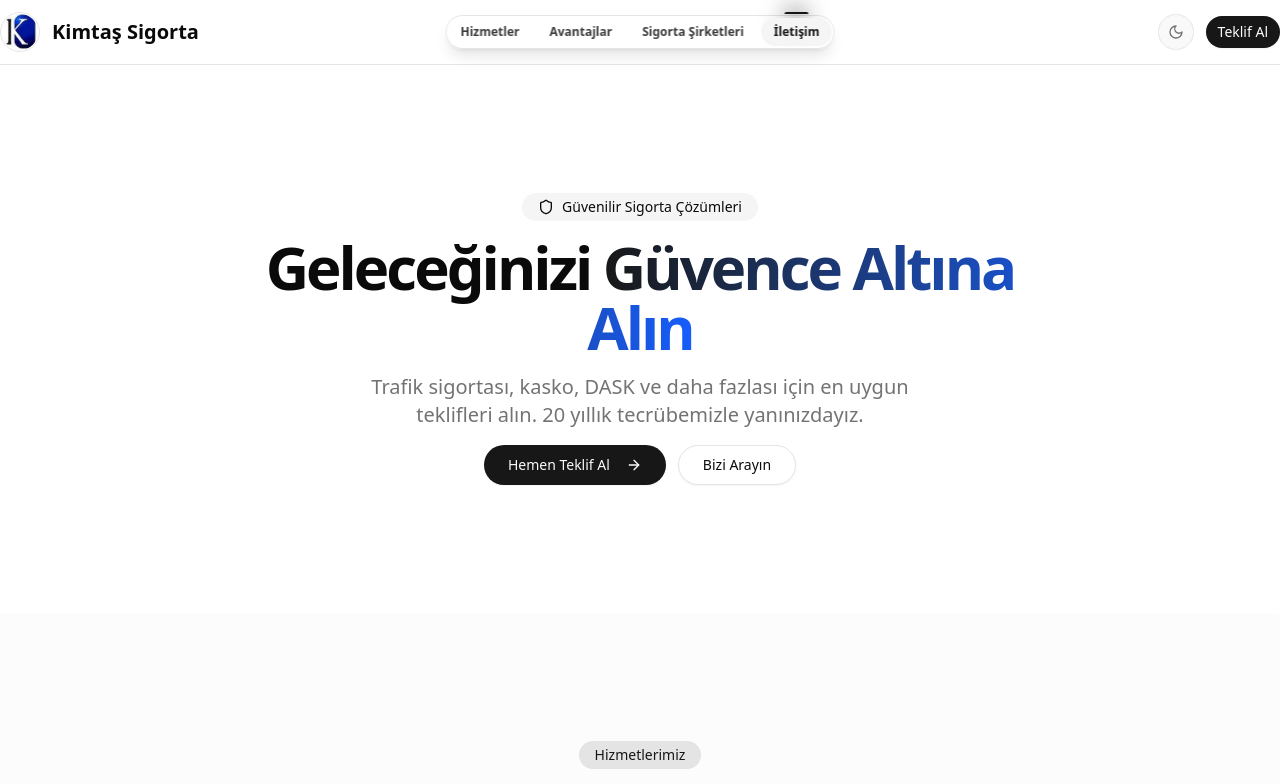
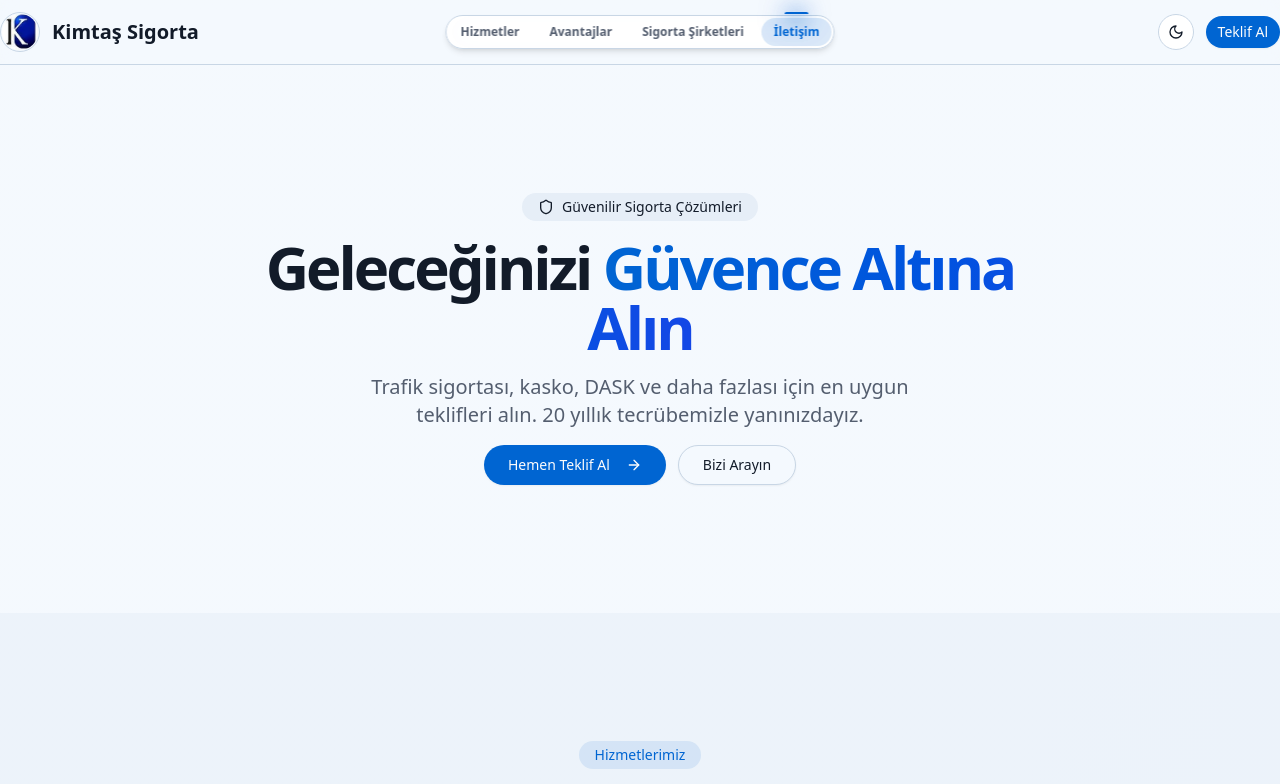
Before and after one commit to bedirhan327/Kimtas-Sigorta, a React (Vite) app: page / in a window 1280 px wide. Shown: the top 784 px of the page. Built offline with nearby package versions, Linux system fonts and the light colour scheme.

Commit message:
Renk paleti

```diff
--- a/src/App.tsx
+++ b/src/App.tsx
@@ -369,7 +369,7 @@ function TurkishInsuranceLanding() {
             <button
               type="button"
               onClick={handleThemeToggle}
-              className="inline-flex h-9 w-9 items-center justify-center rounded-full border border-border bg-muted/60 text-muted-foreground hover:bg-muted hover:text-foreground transition-colors"
+              className="inline-flex h-9 w-9 items-center justify-center rounded-full border border-border bg-card text-foreground hover:bg-accent hover:text-primary transition-colors dark:bg-muted/60 dark:text-muted-foreground dark:hover:bg-muted dark:hover:text-foreground"
               aria-label={isDark ? "Açık mod" : "Karanlık mod"}
             >
               {isDark ? (
@@ -457,7 +457,7 @@ function TurkishInsuranceLanding() {
                 <button
                   type="button"
                   onClick={handleThemeToggle}
-                  className="inline-flex h-10 w-full items-center justify-center rounded-full border border-border bg-muted/60 text-muted-foreground hover:bg-muted hover:text-foreground transition-colors text-sm"
+                  className="inline-flex h-10 w-full items-center justify-center rounded-full border border-border bg-card text-foreground hover:bg-accent hover:text-primary transition-colors text-sm dark:bg-muted/60 dark:text-muted-foreground dark:hover:bg-muted dark:hover:text-foreground"
                   aria-label={isDark ? "Açık mod" : "Karanlık mod"}
                 >
                   {isDark ? (
@@ -518,7 +518,7 @@ function TurkishInsuranceLanding() {
                     className="text-4xl font-bold tracking-tighter sm:text-5xl xl:text-6xl/none"
                   >
                     Geleceğinizi{" "}
-                    <span className="bg-gradient-to-r from-primary to-blue-600 bg-clip-text text-transparent">
+                    <span className="bg-gradient-to-r from-primary to-blue-700 bg-clip-text text-transparent">
                       Güvence Altına Alın
                     </span>
                   </motion.h1>
@@ -575,7 +575,7 @@ function TurkishInsuranceLanding() {
         {/* Services Section */}
         <section
           id="services"
-          className="w-full py-12 md:py-24 lg:py-32 bg-muted/30"
+          className="w-full py-12 md:py-24 lg:py-32 bg-muted/50 dark:bg-muted/30"
         >
           <motion.div
             initial="hidden"
@@ -625,7 +625,7 @@ function TurkishInsuranceLanding() {
                   key={service.title}
                   variants={itemFadeIn}
                   whileHover={{ y: -10, transition: { duration: 0.3 } }}
-                  className="group relative overflow-hidden rounded-3xl border p-6 shadow-sm transition-all hover:shadow-md bg-background text-left"
+                  className="group relative overflow-hidden rounded-3xl border border-border p-6 shadow-sm transition-all hover:shadow-md hover:border-primary/40 bg-card text-left dark:bg-background"
                   onClick={() => openServiceForm(service.title)}
                 >
                   <div className="absolute -right-20 -top-20 h-40 w-40 rounded-full bg-primary/10 group-hover:bg-primary/20 transition-all duration-300" />
@@ -701,7 +701,7 @@ function TurkishInsuranceLanding() {
                   key={advantage.title}
                   variants={itemFadeIn}
                   whileHover={{ scale: 1.05 }}
-                  className="flex flex-col items-center text-center p-6 rounded-3xl border bg-card"
+                  className="flex flex-col items-center text-center p-6 rounded-3xl border border-border bg-card shadow-sm dark:shadow-none"
                 >
                   <CheckCircle className="h-12 w-12 text-primary mb-4" />
                   <h3 className="text-lg font-bold mb-2">
@@ -871,7 +871,7 @@ function TurkishInsuranceLanding() {
               initial={{ opacity: 0, x: 50 }}
               whileInView={{ opacity: 1, x: 0 }}
               transition={{ duration: 0.6 }}
-              className="rounded-3xl border bg-card p-6 shadow-sm"
+              className="rounded-3xl border border-border bg-card p-6 shadow-sm"
             >
               <h3 className="text-xl font-bold mb-2">Teklif Formu</h3>
               <p className="text-sm text-muted-foreground mb-6">
@@ -1066,7 +1066,7 @@ function TurkishInsuranceLanding() {
       </main>
 
       {/* Footer */}
-      <footer className="w-full border-t bg-muted/30">
+      <footer className="w-full border-t bg-muted/50 dark:bg-muted/30">
         <motion.div
           initial="hidden"
           whileInView="visible"
--- a/src/components/ui/input.tsx
+++ b/src/components/ui/input.tsx
@@ -8,7 +8,7 @@ function Input({ className, type, ...props }: React.ComponentProps<"input">) {
       type={type}
       data-slot="input"
       className={cn(
-        "file:text-foreground placeholder:text-muted-foreground selection:bg-primary selection:text-primary-foreground dark:bg-input/30 border-input flex h-9 w-full min-w-0 rounded-md border bg-transparent px-3 py-1 text-base shadow-xs transition-[color,box-shadow] outline-none file:inline-flex file:h-7 file:border-0 file:bg-transparent file:text-sm file:font-medium disabled:pointer-events-none disabled:cursor-not-allowed disabled:opacity-50 md:text-sm",
+        "file:text-foreground placeholder:text-muted-foreground selection:bg-primary selection:text-primary-foreground border-input flex h-9 w-full min-w-0 rounded-md border bg-card px-3 py-1 text-base shadow-xs transition-[color,box-shadow] outline-none file:inline-flex file:h-7 file:border-0 file:bg-transparent file:text-sm file:font-medium disabled:pointer-events-none disabled:cursor-not-allowed disabled:opacity-50 md:text-sm dark:bg-input/30",
         "focus-visible:border-ring focus-visible:ring-ring/50 focus-visible:ring-[3px]",
         "aria-invalid:ring-destructive/20 dark:aria-invalid:ring-destructive/40 aria-invalid:border-destructive",
         className
--- a/src/components/ui/textarea.tsx
+++ b/src/components/ui/textarea.tsx
@@ -10,7 +10,7 @@ function Textarea({
     <textarea
       data-slot="textarea"
       className={cn(
-        "border-input placeholder:text-muted-foreground focus-visible:border-ring focus-visible:ring-ring/50 aria-invalid:ring-destructive/20 dark:aria-invalid:ring-destructive/40 aria-invalid:border-destructive dark:bg-input/30 flex field-sizing-content min-h-16 w-full rounded-md border bg-transparent px-3 py-2 text-base shadow-xs transition-[color,box-shadow] outline-none focus-visible:ring-[3px] disabled:cursor-not-allowed disabled:opacity-50 md:text-sm",
+        "border-input placeholder:text-muted-foreground focus-visible:border-ring focus-visible:ring-ring/50 aria-invalid:ring-destructive/20 dark:aria-invalid:ring-destructive/40 aria-invalid:border-destructive flex field-sizing-content min-h-16 w-full rounded-md border bg-card px-3 py-2 text-base shadow-xs transition-[color,box-shadow] outline-none focus-visible:ring-[3px] disabled:cursor-not-allowed disabled:opacity-50 md:text-sm dark:bg-input/30",
         className
       )}
       {...props}
--- a/src/components/ui/tubelight-navbar.tsx
+++ b/src/components/ui/tubelight-navbar.tsx
@@ -61,7 +61,7 @@ export function NavBar({ items, className, activeTab: externalActiveTab, onTabCh
         className,
       )}
     >
-      <div className="flex items-center gap-1.5 bg-background/5 border border-border backdrop-blur-lg py-0.5 px-0.5 rounded-full shadow-lg">
+      <div className="flex items-center gap-1.5 bg-card/95 border border-border backdrop-blur-lg py-0.5 px-0.5 rounded-full shadow-md dark:bg-background/5 dark:shadow-lg">
         {items.map((item) => {
           const Icon = item.icon
           const isActive = activeTab === item.name
@@ -73,8 +73,8 @@ export function NavBar({ items, className, activeTab: externalActiveTab, onTabCh
               onClick={(e) => handleClick(item, e)}
               className={cn(
                 "relative cursor-pointer text-xs font-semibold px-3 py-1.5 rounded-full transition-colors",
-                "text-foreground/80 hover:text-primary",
-                isActive && "bg-muted text-primary",
+                "text-muted-foreground hover:text-primary hover:bg-accent",
+                isActive && "bg-primary/10 text-primary dark:bg-muted dark:text-primary",
               )}
             >
               <span className="hidden md:inline">{item.name}</span>
--- a/src/index.css
+++ b/src/index.css
@@ -46,37 +46,37 @@
 /* Light theme variables */
 :root {
   --radius: 0.625rem;
-  --background: oklch(1 0 0);
-  --foreground: oklch(0.145 0 0);
+  --background: oklch(0.98 0.008 250);
+  --foreground: oklch(0.22 0.03 260);
   --card: oklch(1 0 0);
-  --card-foreground: oklch(0.145 0 0);
+  --card-foreground: oklch(0.22 0.03 260);
   --popover: oklch(1 0 0);
-  --popover-foreground: oklch(0.145 0 0);
-  --primary: oklch(0.205 0 0);
-  --primary-foreground: oklch(0.985 0 0);
-  --secondary: oklch(0.97 0 0);
-  --secondary-foreground: oklch(0.205 0 0);
-  --muted: oklch(0.97 0 0);
-  --muted-foreground: oklch(0.556 0 0);
-  --accent: oklch(0.97 0 0);
-  --accent-foreground: oklch(0.205 0 0);
+  --popover-foreground: oklch(0.22 0.03 260);
+  --primary: oklch(0.52 0.19 255);
+  --primary-foreground: oklch(0.99 0 0);
+  --secondary: oklch(0.94 0.02 250);
+  --secondary-foreground: oklch(0.28 0.04 260);
+  --muted: oklch(0.945 0.015 250);
+  --muted-foreground: oklch(0.48 0.03 260);
+  --accent: oklch(0.92 0.025 250);
+  --accent-foreground: oklch(0.22 0.03 260);
   --destructive: oklch(0.577 0.245 27.325);
-  --border: oklch(0.922 0 0);
-  --input: oklch(0.922 0 0);
-  --ring: oklch(0.708 0 0);
+  --border: oklch(0.87 0.025 250);
+  --input: oklch(0.93 0.015 250);
+  --ring: oklch(0.52 0.19 255);
   --chart-1: oklch(0.646 0.222 41.116);
   --chart-2: oklch(0.6 0.118 184.704);
   --chart-3: oklch(0.398 0.07 227.392);
   --chart-4: oklch(0.828 0.189 84.429);
   --chart-5: oklch(0.769 0.188 70.08);
-  --sidebar: oklch(0.985 0 0);
-  --sidebar-foreground: oklch(0.145 0 0);
-  --sidebar-primary: oklch(0.205 0 0);
-  --sidebar-primary-foreground: oklch(0.985 0 0);
-  --sidebar-accent: oklch(0.97 0 0);
-  --sidebar-accent-foreground: oklch(0.205 0 0);
-  --sidebar-border: oklch(0.922 0 0);
-  --sidebar-ring: oklch(0.708 0 0);
+  --sidebar: oklch(0.985 0.008 250);
+  --sidebar-foreground: oklch(0.22 0.03 260);
+  --sidebar-primary: oklch(0.52 0.19 255);
+  --sidebar-primary-foreground: oklch(0.99 0 0);
+  --sidebar-accent: oklch(0.94 0.02 250);
+  --sidebar-accent-foreground: oklch(0.22 0.03 260);
+  --sidebar-border: oklch(0.87 0.025 250);
+  --sidebar-ring: oklch(0.52 0.19 255);
 }
 
 /* Dark theme variables */
```
Also changed, not shown: 11 other files (tests, documents, lock files or other folders).
